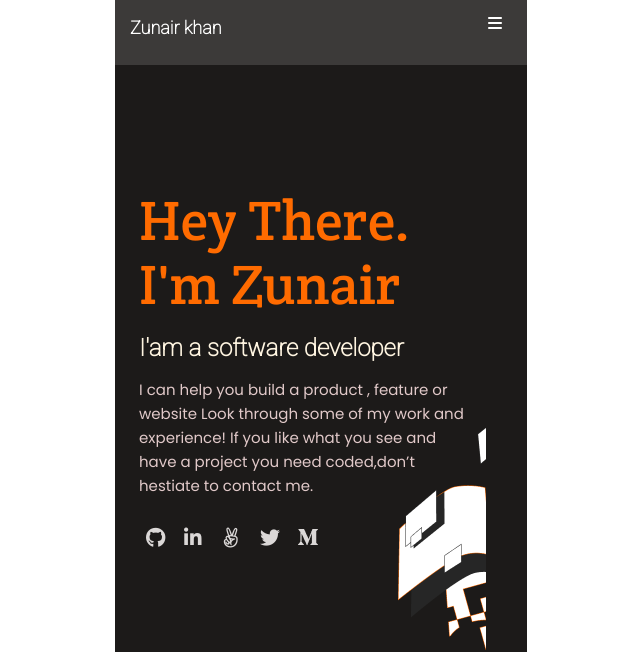
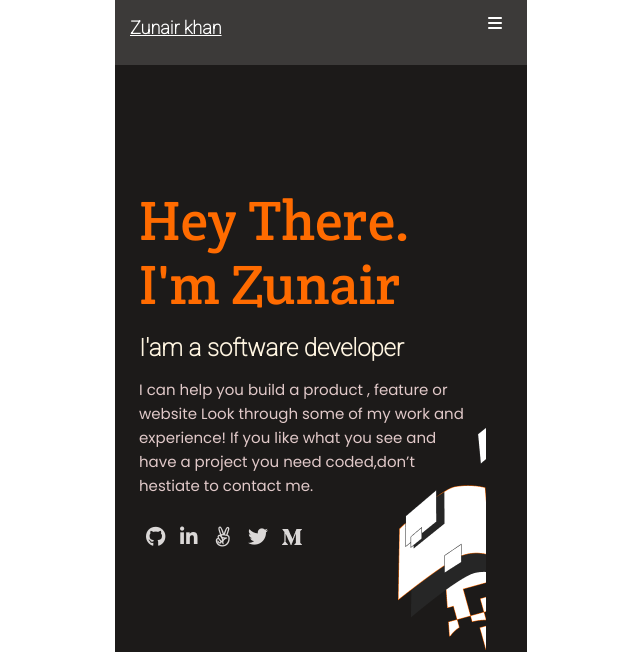
Before and after one commit to zunairkhan811/Zunair-Mobile-Setup-Website, a website: page index.html in a window 1280 px wide. Shown: the top 652 px of the page, without its empty margins (319-959 px from the left). Drawn offline with Linux system fonts and the light colour scheme.

Commit message:
Update Readme file

```diff
--- a/css/styles.css
+++ b/css/styles.css
@@ -125,6 +125,11 @@ html {
   margin-top: 19px;
   padding: 7px;
 }
+.social-icons-container ul{
+  display: flex;
+  list-style: none;
+}
+
 
 .vectorimg {
   width: 20px;
--- a/index.html
+++ b/index.html
@@ -16,12 +16,12 @@
 
 <body>
   <div class="container">
-    <section class="header-section">
+    <header class="header-section">
       <nav class="nav-bar">
-        <a class="logo">Zunair khan</a>
+        <a href="#" class="logo">Zunair khan</a>
         <i class="fa fa-bars menu-bar" aria-hidden="true"></i>
       </nav>
-    </section>
+    </header>
     <section class="headline-section">
       <div class="headline-container">
         <div class="heading-1">
@@ -38,11 +38,13 @@
           </p>
         </div>
         <div class="social-icons-container">
-          <a href="#"><i class="fa fa-github social-icons" aria-hidden="true"></i></a>
-          <a href="#"><i class="fa fa-linkedin social-icons" aria-hidden="true"></i></a>
-          <a href="#"><i class="fa fa-angellist social-icons" aria-hidden="true"></i></a>
-          <a href="#"><i class="fa fa-twitter social-icons" aria-hidden="true"></i></a>
-          <a href="#" class="vectorimg"><img src="/images/Vector.png" class="vectorimg" alt="Vector"></a>
+          <ul>
+            <li><a href="#"><i class="fa fa-github social-icons" aria-hidden="true"></i></a></li>
+            <li><a href="#"><i class="fa fa-linkedin social-icons" aria-hidden="true"></i></a></li>
+            <li><a href="#"><i class="fa fa-angellist social-icons" aria-hidden="true"></i></a></li>
+            <li><a href="#"><i class="fa fa-twitter social-icons" aria-hidden="true"></i></a></li>
+            <li><a href="#" class="vectorimg"><img src="/images/Vector.png" class="vectorimg" alt="Vector"></a></li>
+          </ul>
         </div>
       </div>
     </section>
```
Also changed, not shown: README.md.
